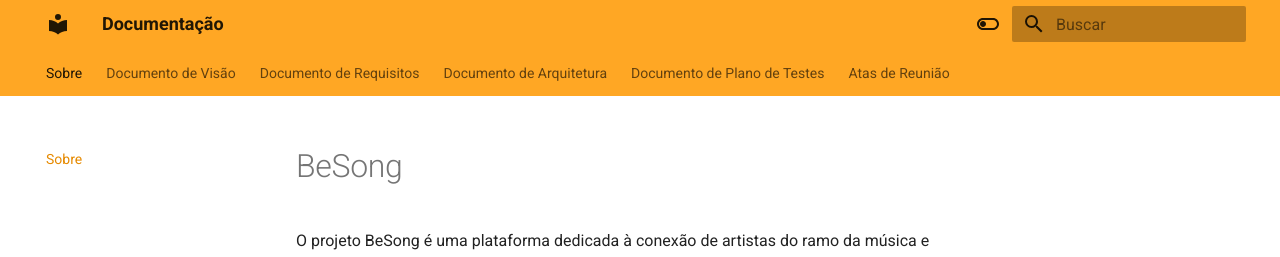
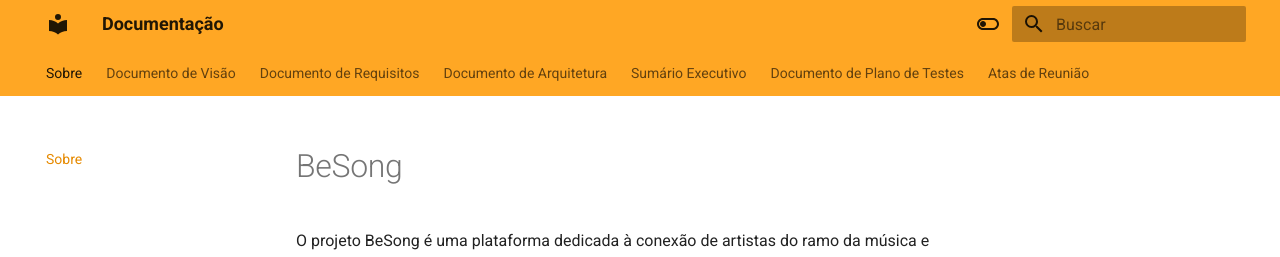
Before and after one commit to FGA0138-MDS-Ajax/2024-1-ORION, an MkDocs documentation site: the page built from docs/index.md, in a window 1280 px wide and 1271 px high. Shown: the top 257 px of the window. Built offline with MkDocs 1.6.1 and Material for MkDocs 9.7.7, drawn with Linux system fonts in a browser that asks for light colours.

Commit message:
Atualizando mkdocs

```diff
--- a/mkdocs.yml
+++ b/mkdocs.yml
@@ -32,6 +32,7 @@ nav:
   - Documento de Visão: "documento-visao/documento-visao.md"
   - Documento de Requisitos: "documento-requisitos/documento-requisitos.md"
   - Documento de Arquitetura: "documento-arquitetura/documento-arquitetura.md"
+  - Sumário Executivo: "sumario-executivo/sumario-executivo.md"
   - Documento de Plano de Testes: "documento-plano-testes/documento-plano-testes.md"
   - Atas de Reunião:
     - Ata 1: "atas-reuniao/ata-reuniao-1.md"
```
